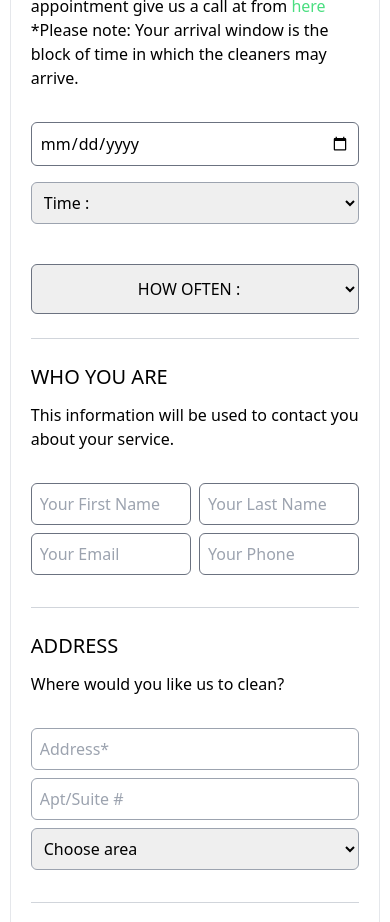
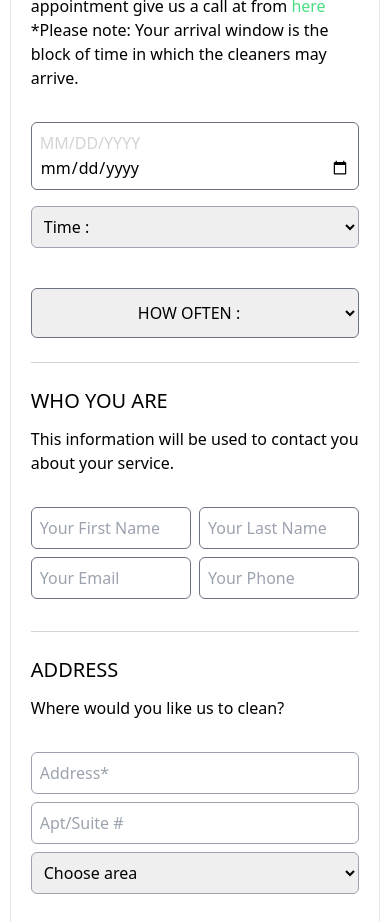
Before and after one commit to ilyasselharak/diamand, a Next.js app: page /Booking/Deep in a window 390 px wide. Shown: the part 1120-2042 px from the top of the page. Built offline with nearby package versions, Linux system fonts and the light colour scheme.

Commit message:
placeholder

```diff
--- a/src/pages/Booking/[type].tsx
+++ b/src/pages/Booking/[type].tsx
@@ -207,7 +207,7 @@ export default function Type() {
                   onChange={(e) => {
                     setDate(e.target.value);
                   }}
-                  placeholder="CHOOSE A DAY"
+                  placeholder="MM/DD/YYYY"
                   className="border border-gray-500 w-full p-2 rounded-md"
                 />
                 <select
--- a/src/styles/globals.css
+++ b/src/styles/globals.css
@@ -42,3 +42,10 @@
   color: white;
   transform: rotateY(180deg);
 }
+@media only screen and (max-width: 600px) {
+  input[type="date"]:before {
+    color: lightgrey;
+    content: attr(placeholder) !important;
+    margin-right: 0.5em;
+  }
+}
```
